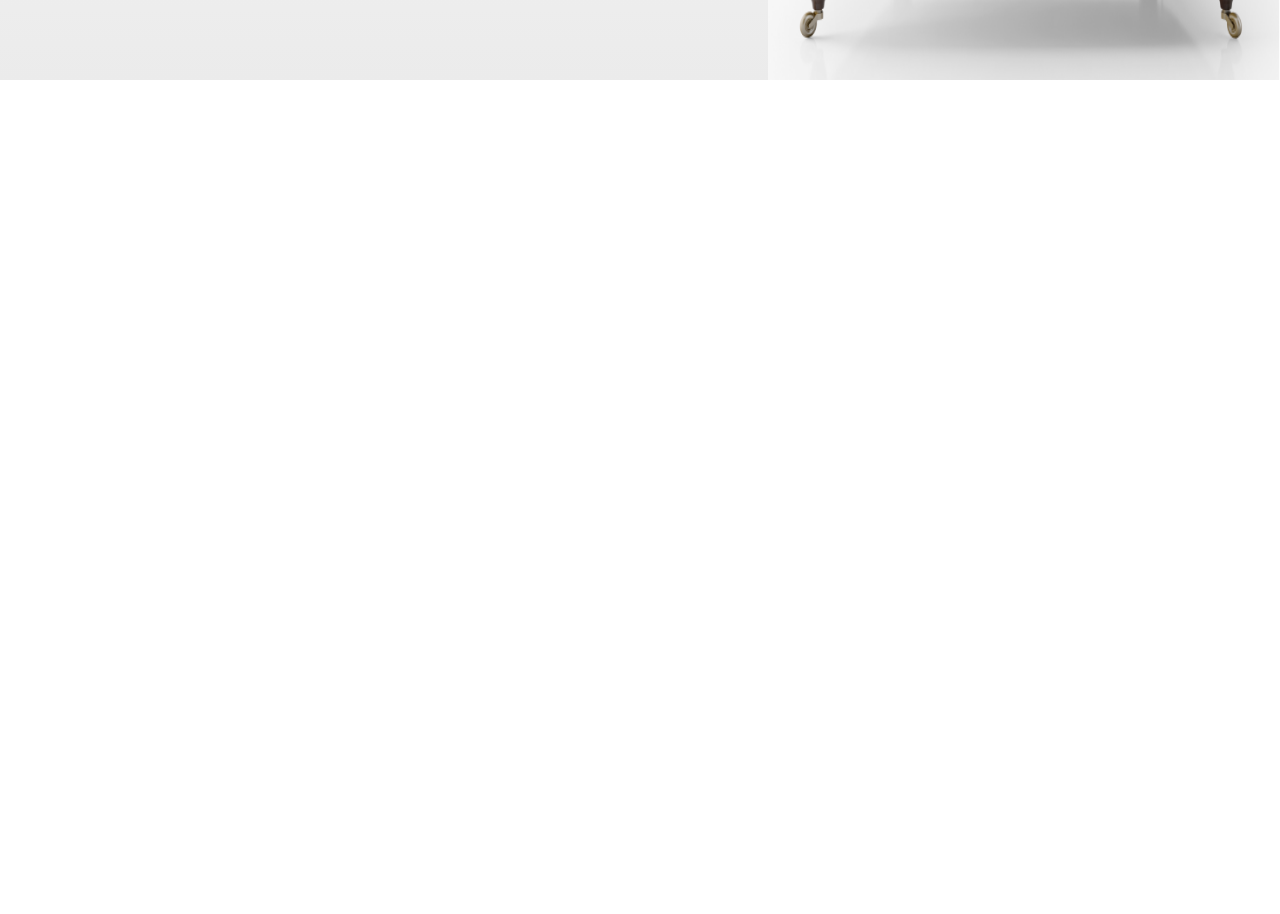
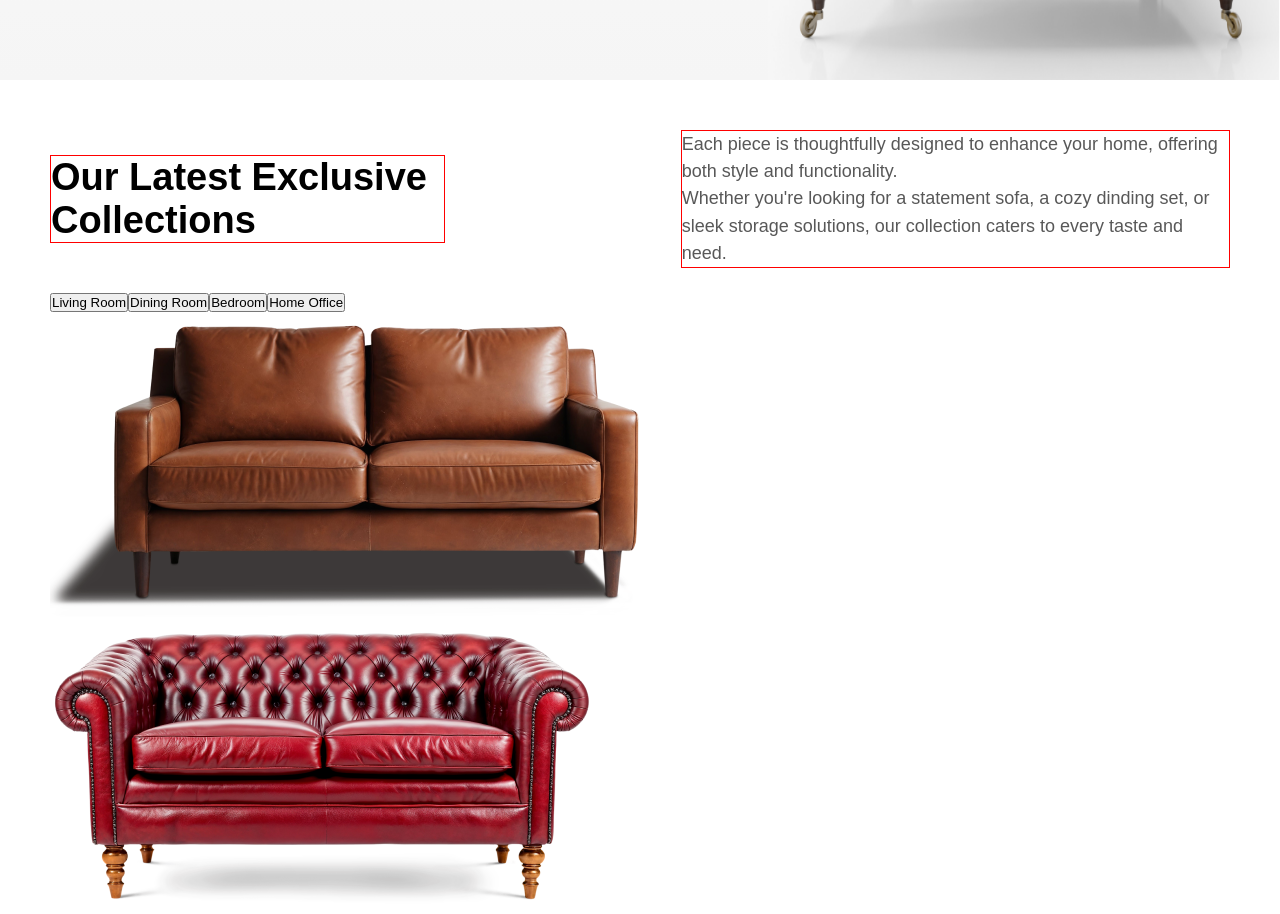
Before and after one commit to knoy00/Furnistore, a React (Create React App) app: page / in a window 1280 px wide. Shown: the part 720-1634 px from the top of the page. Before the commit the page ends 800 px from the top, so only its background shows below. Built offline with nearby package versions, Linux system fonts and the light colour scheme.

Commit message:
Added new page- exclusive

```diff
--- a/src/App.js
+++ b/src/App.js
@@ -1,6 +1,7 @@
 import React from 'react';
 import Navbar from './Components/Navbar';
 import Hero from './Components/Hero';
+import Exclusive from './Components/Exclusive';
 
 import './App.css';
 
@@ -9,6 +10,7 @@ function App() {
     <div className="App">
       <Navbar />
       <Hero />
+      <Exclusive />
     </div>
   );
 }
--- /dev/null
+++ b/src/Components/Exclusive.css
@@ -0,0 +1,25 @@
+.exclusive{
+    width: 100%;
+    height: 100vh;
+    padding: 50px;
+}
+
+.exc_title{
+    display: flex;
+    align-items: center;
+    padding-bottom: 25px;
+}
+
+.exc_title h2{
+    font-size: 38px;
+    border: 1px solid red;
+}
+
+.exc_title p{
+    color: #585858;
+    font-size: 18px;
+    line-height: 1.7rem;
+    margin-left: 20%;
+    border: 1px solid red;
+    width: 70%;
+}
--- /dev/null
+++ b/src/Components/Exclusive.js
@@ -0,0 +1,41 @@
+import React from 'react';
+import sofa1 from '../assets/images/11288327 1.png';
+import sofa2 from '../assets/images/11444657 1.png';
+
+import './Exclusive.css';
+
+function Exclusive() {
+  return (
+    <div className='exclusive'>
+        <div className='exc_title'>
+            <h2>Our Latest Exclusive Collections
+
+            </h2>
+
+            <p>Each piece is thoughtfully designed to enhance your home, offering both style and functionality. <br /> Whether you're looking for a statement sofa, a cozy dinding set, or sleek storage solutions, our collection caters to every taste and need.</p>
+        </div>
+
+        <div className='exclusive_buttons'>
+            <button>Living Room</button>
+            <button>Dining Room</button>
+            <button>Bedroom</button>
+            <button>Home Office</button>
+        </div>
+
+        <div className='exclusive_images'>
+            <div className='exl_left'>
+                <div>
+                    <img src={sofa1}/>
+                </div>
+            </div>
+            <div className='exl_right'>
+                <div>
+                    <img src={sofa2}/>
+                </div>
+            </div>
+        </div>
+    </div>
+  )
+}
+
+export default Exclusive
--- a/src/Components/Hero.css
+++ b/src/Components/Hero.css
@@ -12,7 +12,7 @@
     width: 60%;
     padding: 60px;
     height: 100%;
-    background: linear-gradient(to top, #ebebeb, #ffffff);
+    background: linear-gradient(to top, #f5f5f5, #ffffff);
 }
 
 .hero_left h1{
@@ -20,7 +20,6 @@
     width: 70%;
     font-size: 38px;
     padding-bottom: 5%;
-
 
 }
 
```
Also changed, not shown: src/assets/images/11288327 1.png (added), src/assets/images/11444657 1.png (added).
